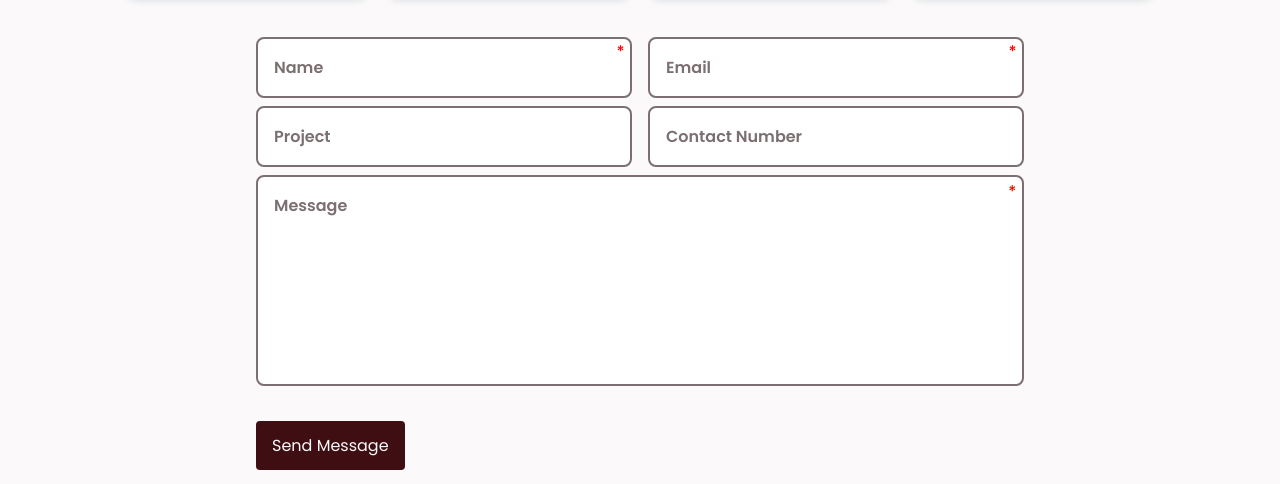
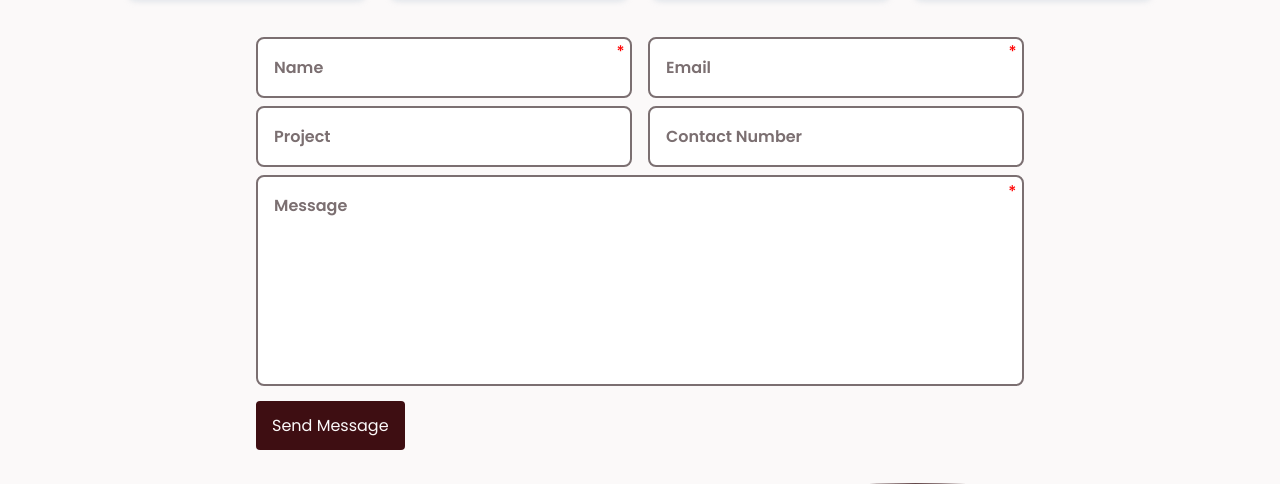
Before and after one commit to KareeMagdyy/portfolio2.0, a plain HTML site: page index.html in a window 1280 px wide. Shown: the part 4423-4907 px from the top of the page. Drawn offline with Linux system fonts and the light colour scheme.

Commit message:
removing captcha

```diff
--- a/assets/css/styles.css
+++ b/assets/css/styles.css
@@ -739,10 +739,6 @@ textarea {
   resize: none;
 }
 
-.contact__button {
-  margin-top: 20px;
-}
-
 .required__input {
   position: relative;
 }
--- a/index.html
+++ b/index.html
@@ -389,7 +389,6 @@
               required></textarea>
           </div>
 
-          <div data-netlify-recaptcha="true"></div>
           <input type="submit" value="Send Message" class=" button contact__button">
         </form>
       </div>
```
